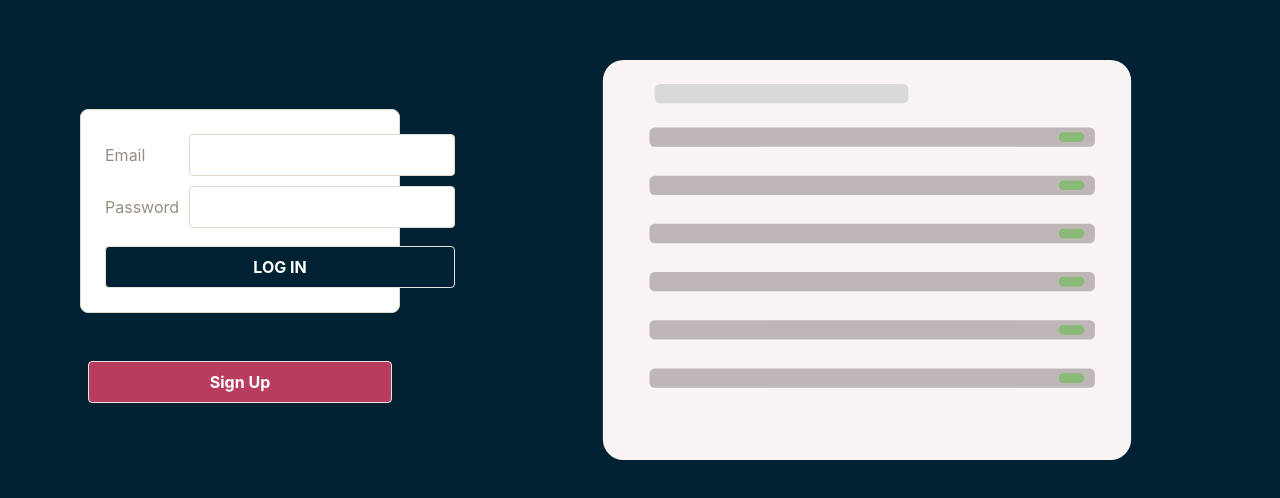
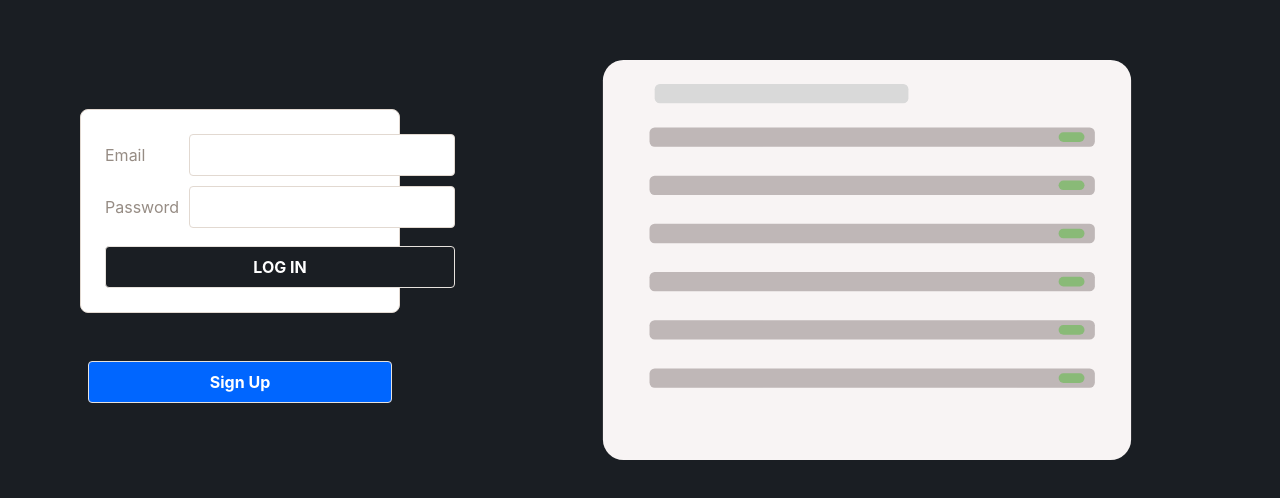
Before and after one commit to Andrewbui389/Event-Track, a React (Create React App) app: page / in a window 1280 px wide. Shown: the part 140-638 px from the top of the page. Built offline with nearby package versions, Linux system fonts and the light colour scheme.

Commit message:
nav bar changes

```diff
--- a/src/components/Navbar/NavBar.jsx
+++ b/src/components/Navbar/NavBar.jsx
@@ -14,7 +14,7 @@ export default function NavBar({ user, setUser }) {
       {user ?
       <>
       <div className='nav-item'>
-        <Link to='/'>Event Track</Link>
+        <h3><Link to='/'>Event Track</Link></h3>
       </div>
       <div className='nav-item'>
         <h6> Welcome, {user.name} </h6>
--- a/src/index.css
+++ b/src/index.css
@@ -23,8 +23,8 @@ a {
   --tan-1: #ffffff;
   --tan-2: #E7E2DD;
   --tan-3: #E2D9D1;
-  --tan-4: #002233;
-  --orange: #b73c5e;
+  --tan-4: #1A1E23;
+  --orange: #0066FF;
   --text-light: #968c84;
   --text-dark: #615954;
 }
@@ -206,10 +206,22 @@ nav  > .nav-item > h6 {
   display: flex;
   justify-content: center;
   width: 15vw;
+  border: 2px solid white;
+  border-radius: 5px;
+  height: 50vh;
+  background-color: #2D313A;
 }
 
 ul > button {
   width: 10vw;
+  height: fit-content;
+  border-style: none;
+  border-radius: 15px;
+}
+
+ul > button:hover {
+  background-color: #122848;
+  transition: 0.5s;
 }
 
 
```
